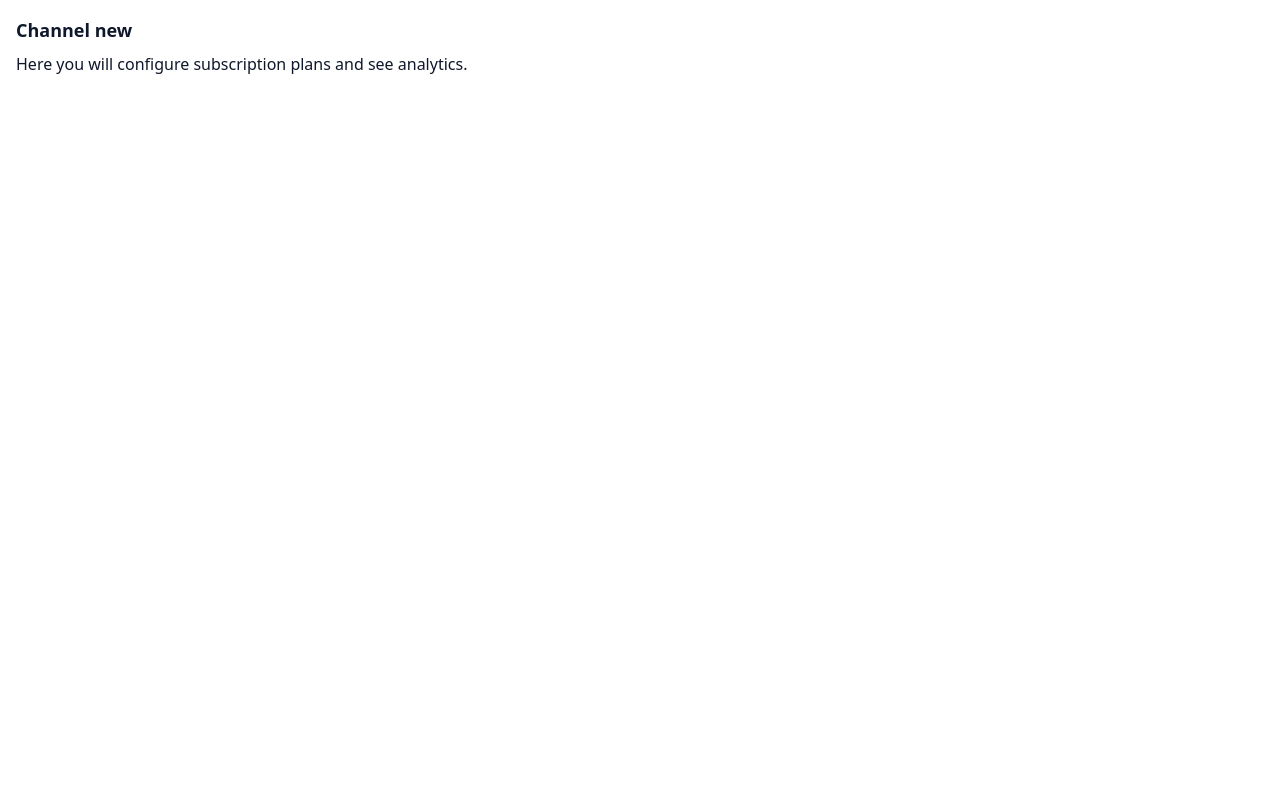
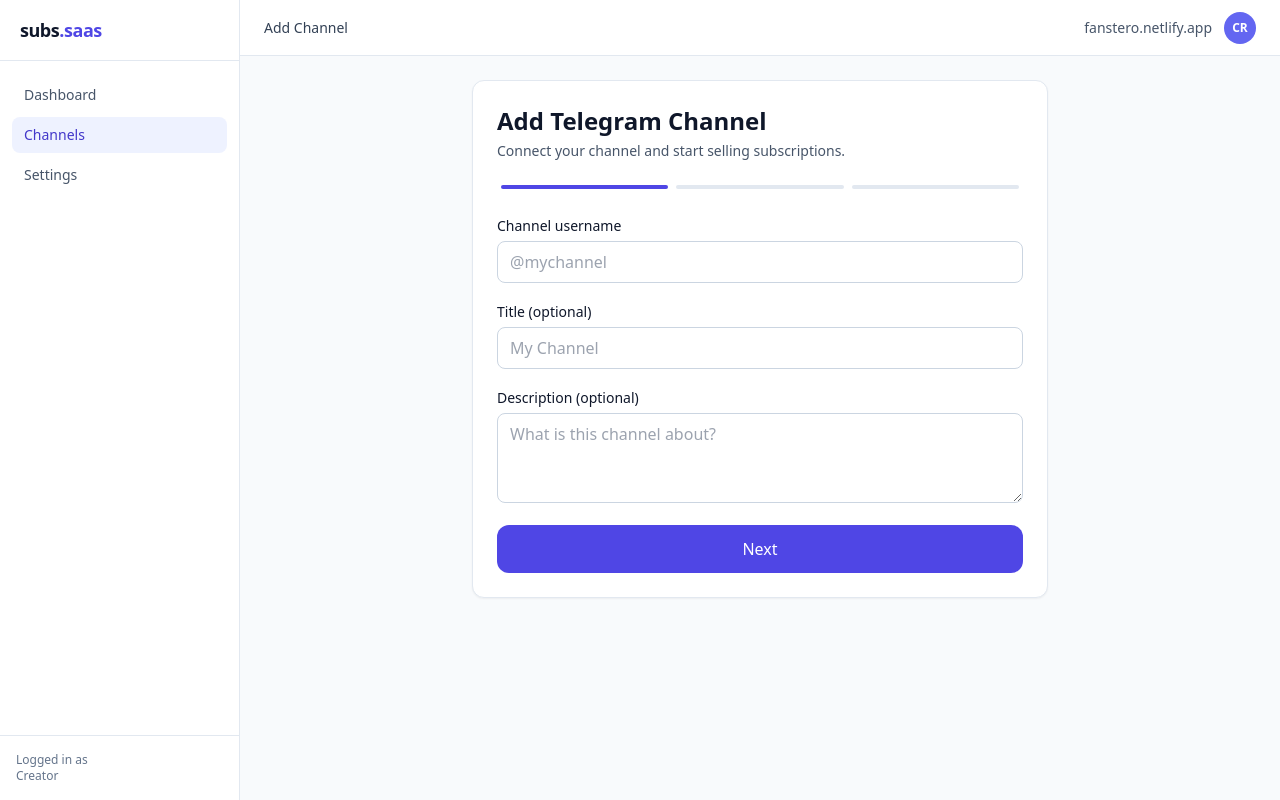
Before and after one commit to uplivonia/subs-saas, a Next.js app in the folder frontend/: page /app/channels/new in a window 1280 px wide. Built offline with nearby package versions, Linux system fonts and the light colour scheme.

Commit message:
Add check_bot endpoint

```diff
--- /dev/null
+++ b/frontend/src/pages/app/channels/new.tsx
@@ -0,0 +1,231 @@
+import { useState } from "react";
+import AppLayout from "@/components/AppLayout";
+import { useRouter } from "next/router";
+
+export default function AddChannelPage() {
+    const router = useRouter();
+
+    const [step, setStep] = useState(1);
+
+    const [projectId, setProjectId] = useState<number | null>(null);
+
+    // ---- FORM STATE ----
+    const [channel, setChannel] = useState("");
+    const [title, setTitle] = useState("");
+    const [desc, setDesc] = useState("");
+
+    const [price, setPrice] = useState("4.99");
+
+    const [checkingBot, setCheckingBot] = useState(false);
+    const [botOK, setBotOK] = useState(false);
+
+    // ---- API BASE ----
+    const API_BASE = "https://subs-saas.onrender.com/api/v1";
+
+    const token =
+        typeof window !== "undefined" ? localStorage.getItem("token") : null;
+
+    // ------------------------------------------
+    // STEP 1 → CREATE PROJECT
+    // ------------------------------------------
+    const handleCreateProject = async () => {
+        if (!channel.trim()) {
+            alert("Please enter a channel username");
+            return;
+        }
+
+        const body = {
+            channel_username: channel.replace("@", "").trim(),
+            title: title || channel,
+            description: desc,
+        };
+
+        const res = await fetch(`${API_BASE}/projects/`, {
+            method: "POST",
+            headers: {
+                "Content-Type": "application/json",
+                Authorization: token ? `Bearer ${token}` : "",
+            },
+            body: JSON.stringify(body),
+        });
+
+        if (!res.ok) {
+            alert("Error creating project");
+            return;
+        }
+
+        const data = await res.json();
+        setProjectId(data.id);
+        setStep(2);
+    };
+
+    // ------------------------------------------
+    // STEP 2 → CREATE PLAN
+    // ------------------------------------------
+    const handleCreatePlan = async () => {
+        if (!projectId) return;
+
+        const body = {
+            project_id: projectId,
+            name: "Monthly subscription",
+            price: Number(price),
+            currency: "USD",
+            interval: "monthly",
+        };
+
+        const res = await fetch(`${API_BASE}/plans/`, {
+            method: "POST",
+            headers: {
+                "Content-Type": "application/json",
+                Authorization: token ? `Bearer ${token}` : "",
+            },
+            body: JSON.stringify(body),
+        });
+
+        if (!res.ok) {
+            alert("Error creating plan");
+            return;
+        }
+
+        setStep(3);
+    };
+
+    // ------------------------------------------
+    // STEP 3 → CHECK BOT ADMIN STATUS
+    // ------------------------------------------
+    const handleCheckBot = async () => {
+        if (!projectId) return;
+
+        setCheckingBot(true);
+
+        const res = await fetch(`${API_BASE}/projects/${projectId}/check_bot`, {
+            headers: {
+                Authorization: token ? `Bearer ${token}` : "",
+            },
+        });
+
+        setCheckingBot(false);
+
+        const data = await res.json();
+
+        if (data.ok) {
+            setBotOK(true);
+            setTimeout(() => {
+                router.push("/app/channels");
+            }, 1500);
+        } else {
+            alert("Bot is not admin yet. Please add @FansteroBot as admin.");
+        }
+    };
+
+    // ==========================================
+    // RENDER
+    // ==========================================
+    return (
+        <AppLayout title="Add Channel">
+            <div className="max-w-xl mx-auto bg-white border border-slate-200 rounded-xl p-6 shadow-sm">
+                <h1 className="text-2xl font-semibold mb-1">
+                    Add Telegram Channel
+                </h1>
+                <p className="text-sm text-slate-600 mb-6">
+                    Connect your channel and start selling subscriptions.
+                </p>
+
+                {/* PROGRESS STEPS */}
+                <div className="flex items-center justify-between mb-6">
+                    {[1, 2, 3].map((s) => (
+                        <div
+                            key={s}
+                            className={`w-full h-1 mx-1 rounded-full ${step >= s ? "bg-indigo-600" : "bg-slate-200"
+                                }`}
+                        />
+                    ))}
+                </div>
+
+                {step === 1 && (
+                    <div className="space-y-4">
+                        <div>
+                            <label className="text-sm font-medium">Channel username</label>
+                            <input
+                                className="w-full mt-1 px-3 py-2 border border-slate-300 rounded-lg"
+                                placeholder="@mychannel"
+                                value={channel}
+                                onChange={(e) => setChannel(e.target.value)}
+                            />
+                        </div>
+
+                        <div>
+                            <label className="text-sm font-medium">Title (optional)</label>
+                            <input
+                                className="w-full mt-1 px-3 py-2 border border-slate-300 rounded-lg"
+                                placeholder="My Channel"
+                                value={title}
+                                onChange={(e) => setTitle(e.target.value)}
+                            />
+                        </div>
+
+                        <div>
+                            <label className="text-sm font-medium">Description (optional)</label>
+                            <textarea
+                                className="w-full mt-1 px-3 py-2 border border-slate-300 rounded-lg"
+                                rows={3}
+                                placeholder="What is this channel about?"
+                                value={desc}
+                                onChange={(e) => setDesc(e.target.value)}
+                            />
+                        </div>
+
+                        <button
+                            onClick={handleCreateProject}
+                            className="mt-4 w-full bg-indigo-600 text-white py-3 rounded-xl font-medium hover:bg-indigo-700"
+                        >
+                            Next
+                        </button>
+                    </div>
+                )}
+
+                {step === 2 && (
+                    <div className="space-y-4">
+                        <div>
+                            <label className="text-sm font-medium">Monthly price (USD)</label>
+                            <input
+                                className="w-full mt-1 px-3 py-2 border border-slate-300 rounded-lg"
+                                value={price}
+                                onChange={(e) => setPrice(e.target.value)}
+                            />
+                        </div>
+
+                        <button
+                            onClick={handleCreatePlan}
+                            className="mt-4 w-full bg-indigo-600 text-white py-3 rounded-xl font-medium hover:bg-indigo-700"
+                        >
+                            Next
+                        </button>
+                    </div>
+                )}
+
+                {step === 3 && (
+                    <div className="space-y-4">
+                        <p className="text-slate-700 text-sm">
+                            Please add <strong>@FansteroBot</strong> as an administrator to your Telegram channel.
+                            Enable permissions: <strong>Add users</strong> and <strong>Remove users</strong>.
+                        </p>
+
+                        <button
+                            onClick={handleCheckBot}
+                            className="mt-4 w-full bg-indigo-600 text-white py-3 rounded-xl font-medium hover:bg-indigo-700"
+                        >
+                            {checkingBot ? "Checking..." : "Check bot status"}
+                        </button>
+
+                        {botOK && (
+                            <div className="text-green-600 text-sm pt-2 font-medium">
+                                ✓ Bot is admin! Redirecting...
+                            </div>
+                        )}
+                    </div>
+                )}
+            </div>
+        </AppLayout>
+    );
+}
```
Also changed, not shown: 1 other file (tests, documents, lock files or other folders).
